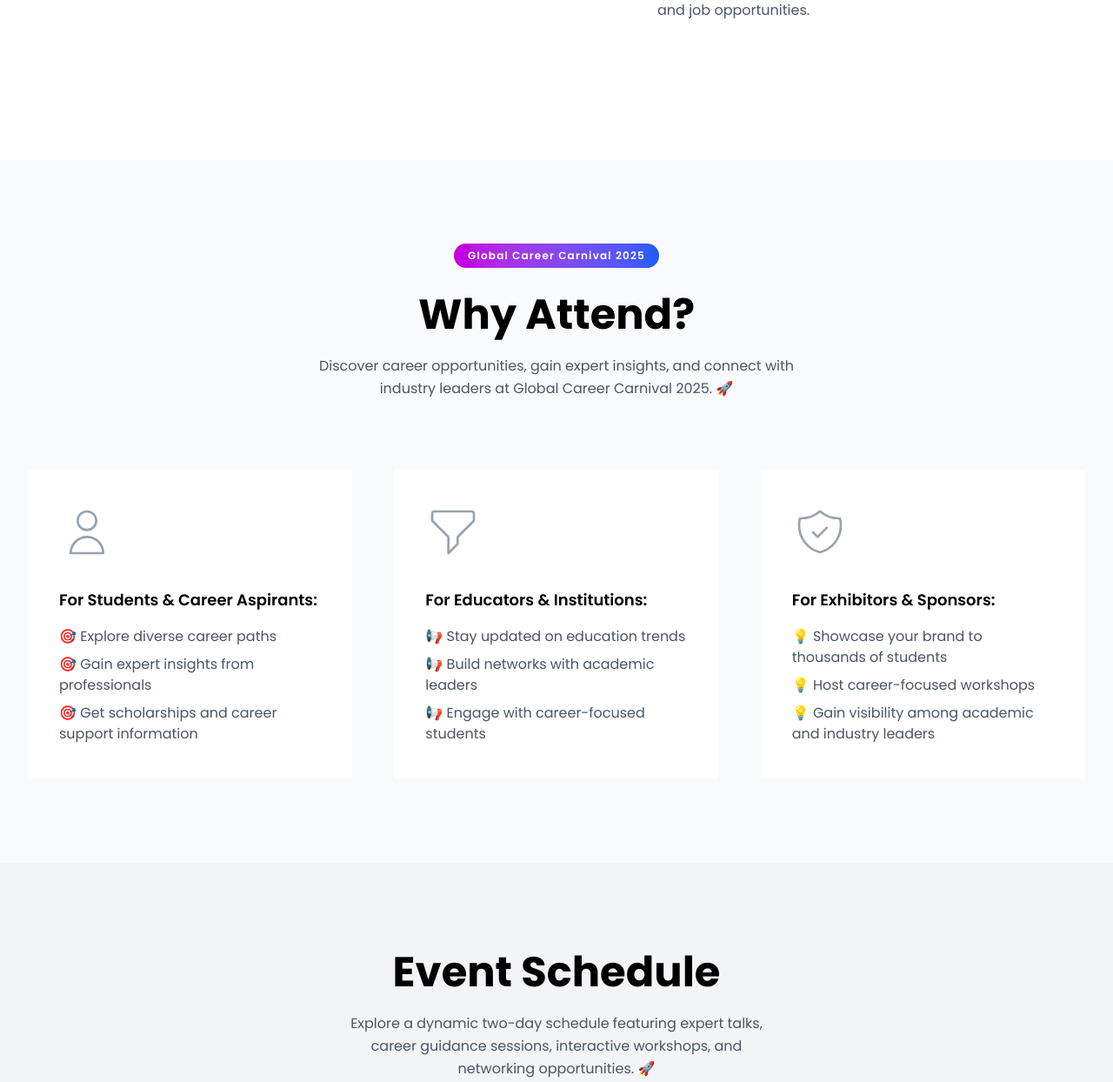
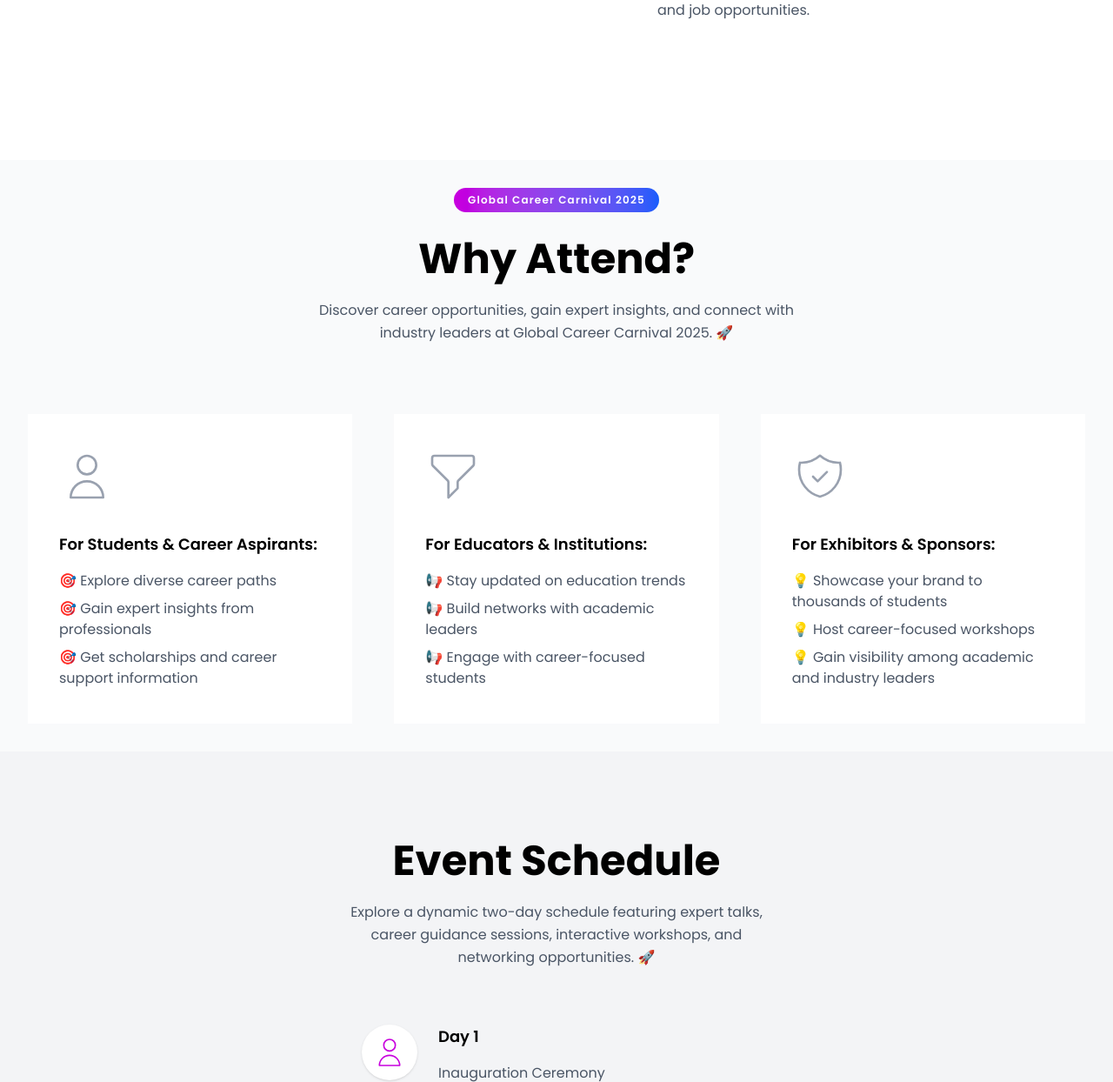
Before and after one commit to adhilet/global-career-carnival, a PHP site: page / in a window 1280 px wide. Shown: the part 2896-4140 px from the top of the page at 87% size. Run offline with PHP 8.4, Linux system fonts and the light colour scheme; some libraries are stand-ins or nearby versions.

Commit message:
padding fix

```diff
--- a/index.php
+++ b/index.php
@@ -336,7 +336,7 @@
 
 
 
-    <section id="whyattend" class="py-10 bg-gray-50 sm:py-16 lg:py-24">
+    <section id="whyattend" class="py-10 bg-gray-50 sm:py-16 lg:py-8">
         <div class="px-4 mx-auto max-w-7xl sm:px-6 lg:px-8">
             <div class="max-w-xl mx-auto text-center">
                 <div class="inline-flex px-4 py-1.5 mx-auto rounded-full bg-gradient-to-r from-fuchsia-600 to-blue-600">
```
